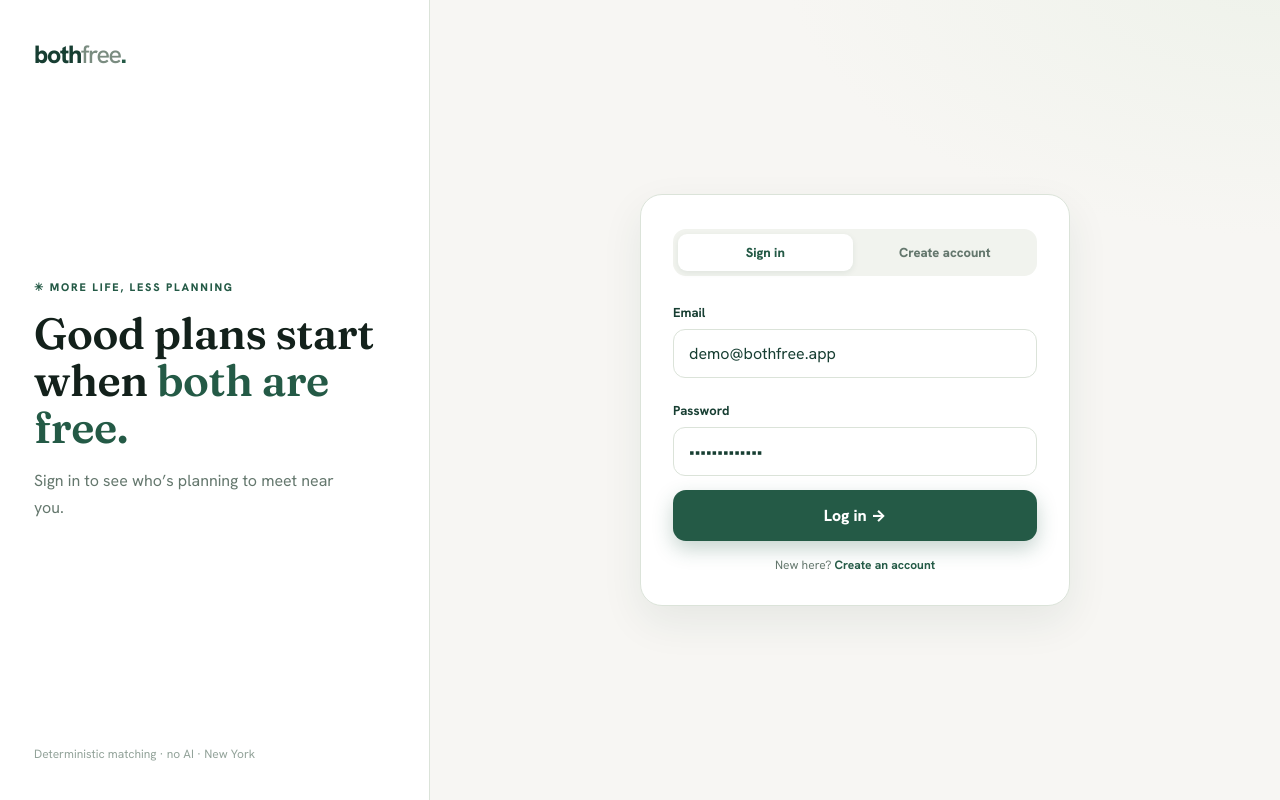
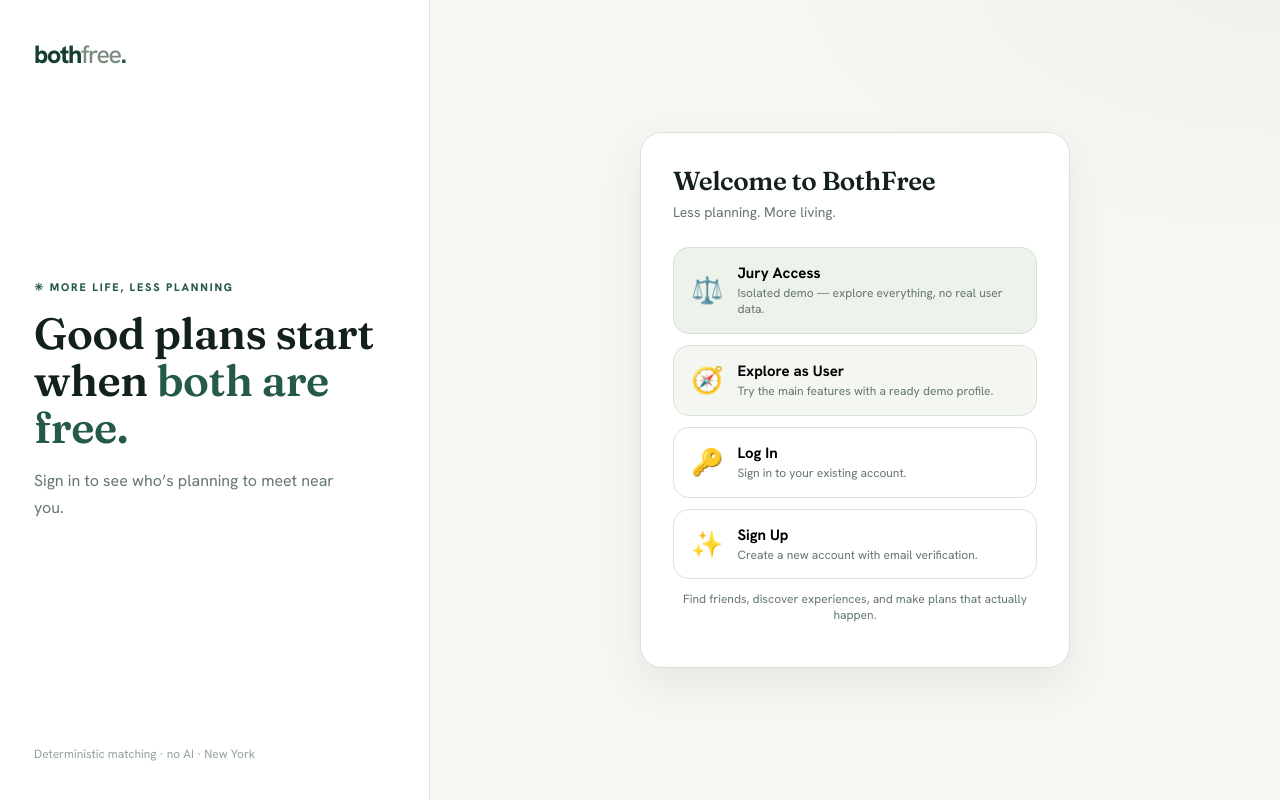
Before and after one commit to AidanaBGL/bothfree, a Next.js app: page /demo in a window 1280 px wide. Built offline with nearby package versions, Linux system fonts and the light colour scheme.

Commit message:
nwew commit

```diff
--- a/src/app/demo/page.tsx
+++ b/src/app/demo/page.tsx
@@ -8,6 +8,7 @@ import { AreaMap } from "@/components/AreaMap";
 import { ACTIVITIES, AREAS, activityById, areaById } from "@/lib/reference/catalog";
 import { buildDateHelper } from "@/lib/dateideas/conversation";
 import { DEMO_PLANS, TEST_PROFILE, type DemoPlan, type DateTag } from "@/lib/demo/plans";
+import { TEST_PROFILES } from "@/lib/demo/testProfiles";
 import {
   COMFORTS,
   WITH_WHOM,
@@ -26,7 +27,13 @@ import { dateOverlap, budgetOverlap, formatOverlap } from "@/lib/travel/overlap"
 import { INCOMING_REQUESTS, FRIEND_SUGGESTIONS, type Person } from "@/lib/demo/friends";
 
 const SESSION_KEY = "bf-demo-session";
-const TEST_IDENTITY = { name: TEST_PROFILE.name, email: "demo@bothfree.app" };
+type AccountKind = "jury" | "demo" | "registered";
+interface Session {
+  name: string;
+  email: string;
+  kind: AccountKind;
+}
+const TEST_IDENTITY: Session = { name: TEST_PROFILE.name, email: "demo@bothfree.app", kind: "demo" };
 
 type View = "feed" | "travel" | "friends" | "plans" | "profile";
 type Mode = "invite" | "friendship" | "dating";
@@ -42,6 +49,8 @@ export default function DemoPage() {
   const [session, setSession] = useState<typeof TEST_IDENTITY | null>(null);
   const [ready, setReady] = useState(false);
 
+  // Entry: which screen the logged-out visitor sees.
+  const [entryScreen, setEntryScreen] = useState<"home" | "auth">("home");
   // Auth: sign-in fields pre-filled with demo credentials.
   const [authMode, setAuthMode] = useState<"signin" | "signup">("signin");
   const [email, setEmail] = useState(TEST_IDENTITY.email);
@@ -97,7 +106,10 @@ export default function DemoPage() {
   useEffect(() => {
     try {
       const raw = localStorage.getItem(SESSION_KEY);
-      if (raw) setSession(JSON.parse(raw));
+      if (raw) {
+        const s = JSON.parse(raw);
+        setSession({ name: s.name, email: s.email, kind: (s.kind as AccountKind) ?? "demo" });
+      }
     } catch {
       /* ignore */
     }
@@ -109,7 +121,13 @@ export default function DemoPage() {
     setSession(identity);
   }
   function signIn() {
-    startSession({ name: TEST_IDENTITY.name, email: email.trim() || TEST_IDENTITY.email });
+    startSession({ name: TEST_IDENTITY.name, email: email.trim() || TEST_IDENTITY.email, kind: "registered" });
+  }
+  function enterJury() {
+    startSession({ name: "Jury", email: "jury@bothfree.app", kind: "jury" });
+  }
+  function enterDemoUser() {
+    startSession({ name: TEST_PROFILE.name, email: "demo@bothfree.app", kind: "demo" });
   }
   function signUp() {
     setAuthError(null);
@@ -121,7 +139,7 @@ export default function DemoPage() {
     if (ageFromDob(suDob) < 18) return setAuthError("You must be 18 or older to join.");
     if (!suGender) return setAuthError("Please choose how you describe your gender.");
     if (!suTerms) return setAuthError("Please accept the terms to continue.");
-    startSession({ name, email: suEmail.trim() });
+    startSession({ name, email: suEmail.trim(), kind: "registered" });
   }
   function signOut() {
     localStorage.removeItem(SESSION_KEY);
@@ -199,7 +217,7 @@ export default function DemoPage() {
   );
   const tripDestinations = useMemo(() => Array.from(new Set(DEMO_TRIPS.map((t) => t.destination))), []);
 
-  const allPlans = useMemo(() => [...myPlans, ...DEMO_PLANS], [myPlans]);
+  const allPlans = useMemo(() => [...myPlans, ...DEMO_PLANS, ...TEST_PROFILES], [myPlans]);
   const visiblePlans = useMemo(
     () =>
       allPlans.filter(
@@ -235,8 +253,48 @@ export default function DemoPage() {
           <div className="authfoot">Deterministic matching · no AI · New York</div>
         </aside>
         <main className="authmain">
-          <div className="authcard">
-            <div className="authswitch">
+          {entryScreen === "home" ? (
+            <div className="authcard">
+              <h2>Welcome to BothFree</h2>
+              <p className="sub">Less planning. More living.</p>
+              <div className="entrybtns">
+                <button className="entrybtn jury" onClick={enterJury}>
+                  <span className="entryemoji">⚖️</span>
+                  <span className="entrytext">
+                    <strong>Jury Access</strong>
+                    <small>Isolated demo — explore everything, no real user data.</small>
+                  </span>
+                </button>
+                <button className="entrybtn demo" onClick={enterDemoUser}>
+                  <span className="entryemoji">🧭</span>
+                  <span className="entrytext">
+                    <strong>Explore as User</strong>
+                    <small>Try the main features with a ready demo profile.</small>
+                  </span>
+                </button>
+                <button className="entrybtn" onClick={() => { setEntryScreen("auth"); setAuthMode("signin"); setAuthError(null); }}>
+                  <span className="entryemoji">🔑</span>
+                  <span className="entrytext">
+                    <strong>Log In</strong>
+                    <small>Sign in to your existing account.</small>
+                  </span>
+                </button>
+                <button className="entrybtn" onClick={() => { setEntryScreen("auth"); setAuthMode("signup"); setAuthError(null); }}>
+                  <span className="entryemoji">✨</span>
+                  <span className="entrytext">
+                    <strong>Sign Up</strong>
+                    <small>Create a new account with email verification.</small>
+                  </span>
+                </button>
+              </div>
+              <p className="hint">Find friends, discover experiences, and make plans that actually happen.</p>
+            </div>
+          ) : (
+            <div className="authcard">
+              <button type="button" className="linkbtn" style={{ marginBottom: 12 }} onClick={() => setEntryScreen("home")}>
+                ← Back
+              </button>
+              <div className="authswitch">
               <button className={authMode === "signin" ? "on" : ""} onClick={() => { setAuthMode("signin"); setAuthError(null); }}>
                 Sign in
               </button>
@@ -329,7 +387,8 @@ export default function DemoPage() {
                 </div>
               </form>
             )}
-          </div>
+            </div>
+          )}
         </main>
       </div>
     );
@@ -345,6 +404,9 @@ export default function DemoPage() {
             <span className="dot">.</span>
           </Link>
         </div>
+        <span className={`kindpill kind-${session.kind}`}>
+          {session.kind === "jury" ? "⚖️ Jury access" : session.kind === "demo" ? "🧭 Demo user" : "✓ Account"}
+        </span>
 
         <button className="newplan" onClick={() => setCreateOpen(true)}>
           <span className="plus">+</span> New plan
@@ -399,12 +461,17 @@ export default function DemoPage() {
       </aside>
 
       <main className="content">
+        {session.kind === "jury" && (
+          <div className="jurybanner">
+            ⚖️ Jury view — isolated demo environment. Profiles are test data; no real user information is shown. Change filters to see the matching update live.
+          </div>
+        )}
         {view === "feed" && (
           <>
             <div className="contenthead">
               <div>
                 <h1 className="pagetitle">Discover plans</h1>
-                <p className="sub">People posting when and where they want to meet.</p>
+                <p className="sub">{allPlans.length} demo profiles · matching is real — change filters to see it update.</p>
               </div>
               <button className="newplan compact" onClick={() => setCreateOpen(true)}>
                 <span className="plus">+</span> New plan
--- a/src/app/globals.css
+++ b/src/app/globals.css
@@ -1646,3 +1646,84 @@ nav a:hover {
   padding: 10px 16px;
   width: auto;
 }
+
+/* ---- 4-button entry ---- */
+.entrybtns {
+  display: flex;
+  flex-direction: column;
+  gap: 11px;
+  margin: 18px 0 10px;
+}
+.entrybtn {
+  display: flex;
+  align-items: center;
+  gap: 14px;
+  text-align: left;
+  border: 1px solid var(--line);
+  background: var(--panel);
+  border-radius: 16px;
+  padding: 15px 17px;
+  transition: transform 0.18s, border-color 0.18s, box-shadow 0.18s;
+}
+.entrybtn:hover {
+  transform: translateY(-2px);
+  border-color: var(--accent);
+  box-shadow: 0 7px 18px rgba(24, 62, 50, 0.08);
+}
+.entrybtn.jury {
+  background: var(--accent-soft);
+  border-color: #d3e2d6;
+}
+.entrybtn.demo {
+  background: #f4f7f1;
+}
+.entryemoji {
+  font-size: 26px;
+  flex-shrink: 0;
+}
+.entrytext {
+  display: flex;
+  flex-direction: column;
+  gap: 2px;
+}
+.entrytext strong {
+  font-size: 15px;
+}
+.entrytext small {
+  font-size: 12px;
+  color: var(--muted);
+  line-height: 1.4;
+}
+
+/* ---- Account kind pill + jury banner ---- */
+.kindpill {
+  margin: -2px 10px 6px;
+  align-self: flex-start;
+  font-size: 11px;
+  font-weight: 800;
+  padding: 4px 10px;
+  border-radius: 99px;
+  background: var(--panel-2);
+  color: var(--muted);
+  border: 1px solid var(--line);
+}
+.kindpill.kind-jury {
+  background: var(--accent-soft);
+  color: var(--accent);
+  border-color: #d3e2d6;
+}
+.kindpill.kind-demo {
+  background: #eef4fb;
+  color: #3a6ea5;
+  border-color: #d7e4f2;
+}
+.jurybanner {
+  background: var(--accent-soft);
+  border: 1px solid #d3e2d6;
+  color: var(--accent);
+  border-radius: 14px;
+  padding: 12px 16px;
+  font-size: 13px;
+  line-height: 1.5;
+  margin-bottom: 20px;
+}
--- /dev/null
+++ b/src/lib/demo/testProfiles.ts
@@ -0,0 +1,71 @@
+import type { DemoPlan, DateTag } from "./plans";
+
+/**
+ * 50 clearly-labelled TEST profiles (25 men, 25 women) that populate the
+ * Discover feed so matching and filters feel alive. These are demo fixtures —
+ * NOT real users and NOT a replacement for the algorithm: the deterministic
+ * matching still runs over them, and changing filters visibly changes results.
+ */
+
+const MALE_NAMES = [
+  "James", "Michael", "David", "Daniel", "Chris", "Ethan", "Ryan", "Lucas", "Nathan", "Aaron",
+  "Brandon", "Kevin", "Jason", "Marco", "Diego", "Omar", "Andre", "Victor", "Leo", "Tyler",
+  "Sean", "Adam", "Caleb", "Miles", "Mason",
+];
+const FEMALE_NAMES = [
+  "Emma", "Olivia", "Sophia", "Ava", "Mia", "Isabella", "Zoe", "Chloe", "Lily", "Grace",
+  "Hannah", "Nina", "Maya", "Sara", "Lena", "Priya", "Aisha", "Camila", "Elena", "Ruby",
+  "Vera", "Tara", "Ivy", "Nora", "Alba",
+];
+const MALE_EMOJI = ["🧑🏻", "🧑🏼", "🧑🏽", "🧑🏾", "🧑🏿", "👨🏽", "👨🏻"];
+const FEMALE_EMOJI = ["👩🏻", "👩🏼", "👩🏽", "👩🏾", "👩🏿", "🧑‍🦰"];
+
+const ACTIVITY_IDS = ["coffee", "food", "walk", "arts", "games", "wellness", "music", "surprise"];
+const AREA_IDS = ["manhattan", "brooklyn", "queens", "bronx", "staten"];
+const WHEN = [
+  "Mon · 6:00 PM", "Tue · 7:30 PM", "Wed · 12:30 PM", "Thu · 2:00 PM",
+  "Fri · 8:00 PM", "Sat · 11:00 AM", "Sun · 10:00 AM",
+];
+const BUDGETS = ["Free", "Under $20", "$20–40", "Up to $60", "$20–40"];
+
+const NOTES: Record<string, string> = {
+  coffee: "Always up for a good flat white and real conversation.",
+  food: "On a mission to find the best cheap eats in the city.",
+  walk: "Long walks, fresh air, and figuring life out as we go.",
+  arts: "Galleries, little indie shows, anything that makes you think.",
+  games: "Board games or arcade — friendly competition only.",
+  wellness: "Morning person. Yoga, runs, then a slow coffee.",
+  music: "Live shows are my love language. Who's coming?",
+  surprise: "Open to anything — surprise me with a plan.",
+};
+
+function buildTestProfiles(): DemoPlan[] {
+  const out: DemoPlan[] = [];
+  for (let i = 0; i < 50; i++) {
+    const isMale = i < 25;
+    const n = isMale ? i : i - 25;
+    const name = isMale ? MALE_NAMES[n] : FEMALE_NAMES[n];
+    const emoji = isMale ? MALE_EMOJI[n % MALE_EMOJI.length] : FEMALE_EMOJI[n % FEMALE_EMOJI.length];
+    const activityId = ACTIVITY_IDS[i % ACTIVITY_IDS.length];
+    const areaId = AREA_IDS[i % AREA_IDS.length];
+    const whenLabel = WHEN[i % WHEN.length];
+    const dateTag: DateTag = whenLabel.startsWith("Sat") || whenLabel.startsWith("Sun") ? "weekend" : "weekday";
+    out.push({
+      id: `tp-${i}`,
+      name,
+      emoji,
+      age: 24 + (i % 17), // 24–40
+      activityId,
+      areaId,
+      dateTag,
+      whenLabel,
+      budgetLabel: BUDGETS[i % BUDGETS.length],
+      note: NOTES[activityId],
+      likesYouBack: i % 5 === 0,
+      lgbtqFriendly: i % 3 === 0,
+    });
+  }
+  return out;
+}
+
+export const TEST_PROFILES: DemoPlan[] = buildTestProfiles();
```
